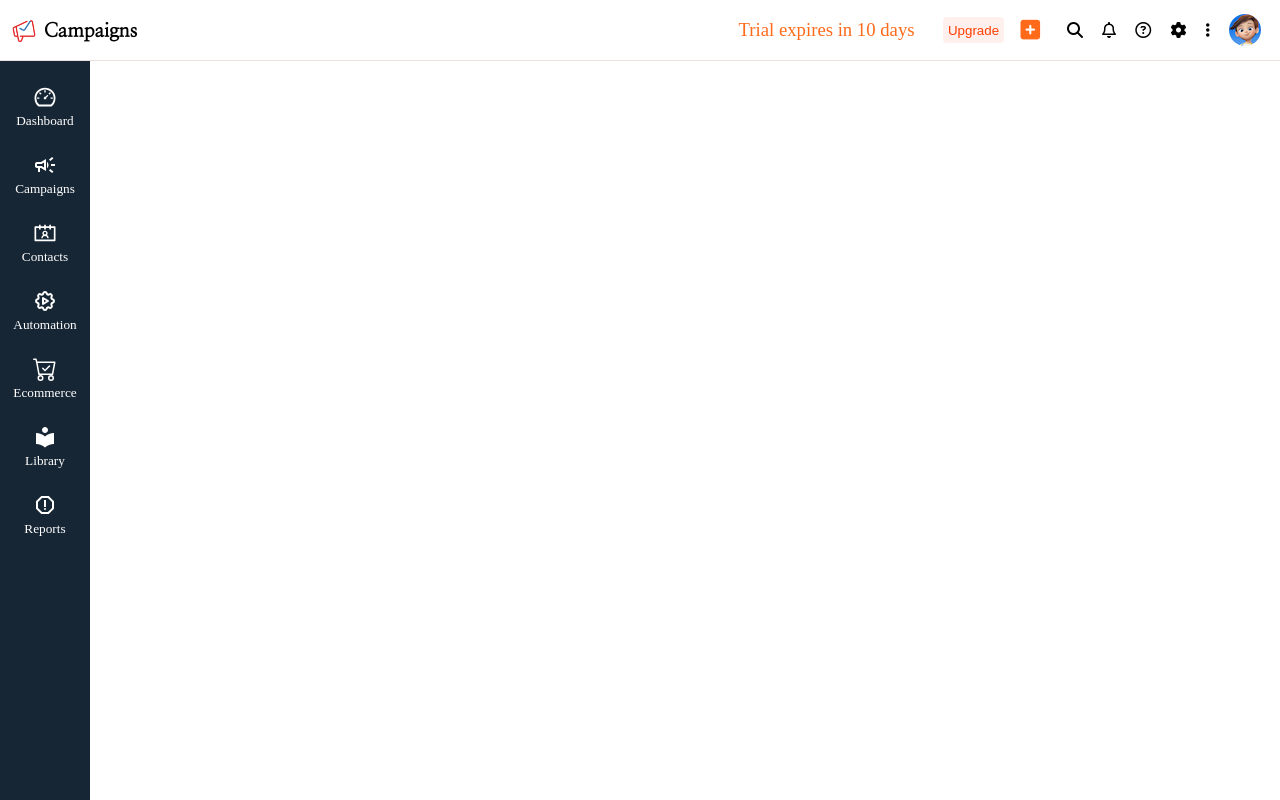
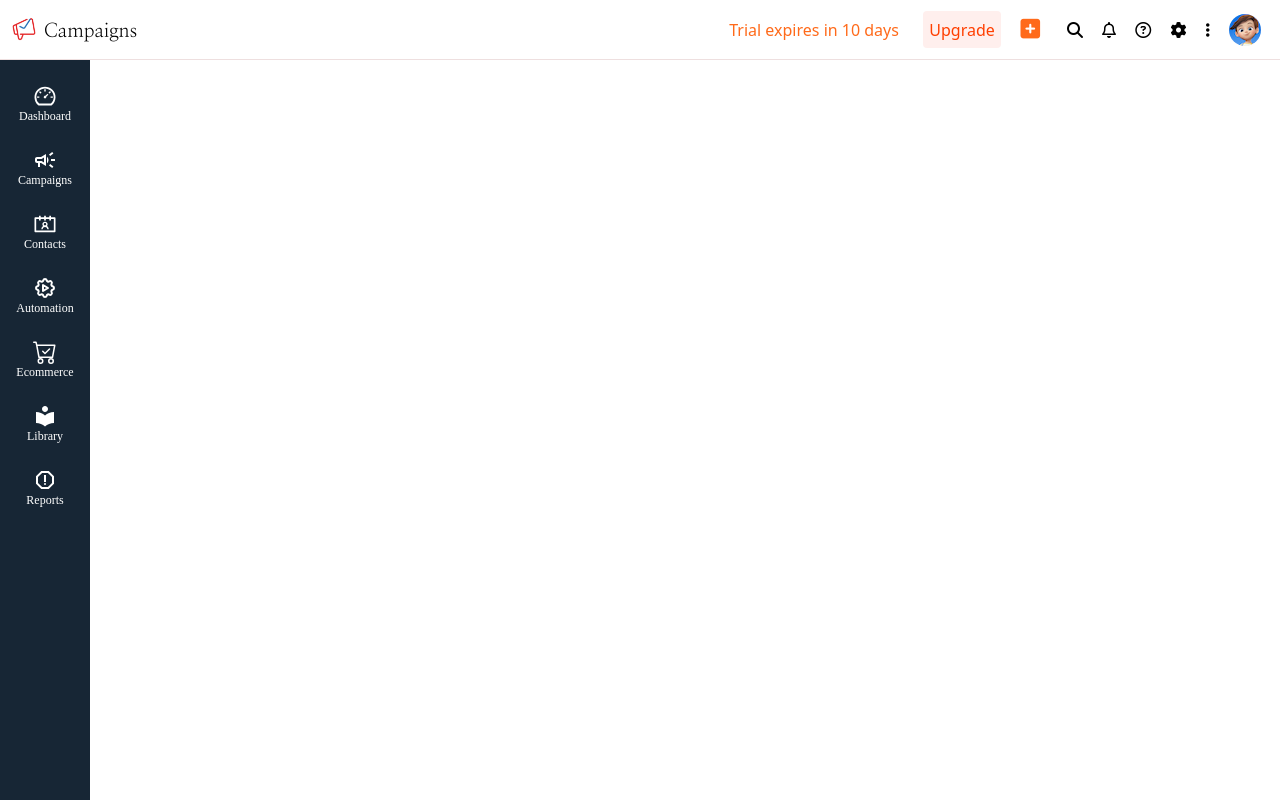
Before and after one commit to alenbabu/Zohodashboardsample, a React (Create React App) app: page / in a window 1280 px wide. Built offline with nearby package versions, Linux system fonts and the light colour scheme.

Commit message:
Sidenavbar is updated with tailwind css

```diff
--- a/package.json
+++ b/package.json
@@ -37,5 +37,8 @@
       "last 1 firefox version",
       "last 1 safari version"
     ]
+  },
+  "devDependencies": {
+    "tailwindcss": "^3.3.5"
   }
 }
--- a/src/Components/SideNavbar/Sidenavbar.js
+++ b/src/Components/SideNavbar/Sidenavbar.js
@@ -1,5 +1,4 @@
 import React from 'react'
-import './sidenavbar.css'
 import { AiOutlineDashboard, AiOutlineContacts } from "react-icons/ai"
 import { MdOutlineCampaign, MdLocalLibrary, MdOutlineReport } from "react-icons/md"
 import { TbSettingsAutomation } from "react-icons/tb"
@@ -20,23 +19,23 @@ function SideNavbar() {
     }
 
     return (
-        <div className='sidenavbar'>
-            <Link to="/dashboard" className='sidenavbar-content'>
+        <div className='bg-[#172635] w-[90px] h-screen flex flex-col items-center fixed text-[white]'>
+            <Link to="/dashboard" className='flex flex-col items-center  w-full no-underline text-[white] pt-[1.5em] hover:bg-[black] hover:border-b-2 hover:border-b-[cyan] hover:border-solid'>
                 <AiOutlineDashboard style={{ color: "white", fontSize: "1.5em" }} />
-                <h5 className='sidenavbar-titles'>Dashboard</h5>
+                <h5 className='font-[lighter] text-xs'>Dashboard</h5>
             </Link>
-            <Link to="/campaigns" className='sidenavbar-content'>
+            <Link to="/campaigns" className='flex flex-col items-center w-full no-underline text-[white] pt-[1.5em] hover:bg-[black] hover:border-b-2 hover:border-b-[cyan] hover:border-solid'>
                 <MdOutlineCampaign style={{ color: "white", fontSize: "1.5em" }} />
-                <h5 className='sidenavbar-titles'>Campaigns</h5>
+                <h5 className='font-[lighter] text-xs'>Campaigns</h5>
 
             </Link>
-            <div onClick={contactToggleDropdown} onMouseLeave={contactMouseLeave} className='sidenavbar-content'>
+            <div onClick={contactToggleDropdown} onMouseLeave={contactMouseLeave} className='flex flex-col items-center w-full no-underline text-[white] pt-[1.5em] hover:bg-[black] hover:border-b-2 hover:border-b-[cyan] hover:border-solid'>
                 <AiOutlineContacts style={{ color: "white", fontSize: "1.5em" }} />
-                <h5 className='sidenavbar-titles'>Contacts</h5>
+                <h5 className='font-[lighter] text-xs'>Contacts</h5>
                 {isDropdownopen && (
                     <div className="contacts-dropdown-menu">
                         <ul>
-                            <NavLink to="/contacts/allcontacts" className="active"><li>All Contacts</li></NavLink>
+                            <NavLink to="/contacts/allcontacts" className="no-underline text-[white]"><li>All Contacts</li></NavLink>
                             <li>Manage Lists</li>
                             <li>Manage Topics</li>
                             <li>Sync Service</li>
@@ -48,23 +47,23 @@ function SideNavbar() {
 
             </div>
 
-            <div className='sidenavbar-content'>
+            <div className='flex flex-col items-center w-full no-underline text-[white] pt-[1.5em] hover:bg-[black] hover:border-b-2 hover:border-b-[cyan] hover:border-solid'>
                 <TbSettingsAutomation style={{ color: "white", fontSize: "1.5em" }} />
-                <h5 className='sidenavbar-titles'>Automation</h5>
+                <h5 className='font-[lighter] text-xs'>Automation</h5>
             </div>
-            <div className='sidenavbar-content'>
+            <div className='flex flex-col items-center w-full no-underline text-[white] pt-[1.5em] hover:bg-[black] hover:border-b-2 hover:border-b-[cyan] hover:border-solid'>
                 <BsCartCheck style={{ color: "white", fontSize: "1.5em" }} />
-                <h5 className='sidenavbar-titles'>Ecommerce</h5>
+                <h5 className='font-[lighter] text-xs'>Ecommerce</h5>
 
             </div>
-            <div className='sidenavbar-content'>
+            <div className='flex flex-col items-center w-full no-underline text-[white] pt-[1.5em] hover:bg-[black] hover:border-b-2 hover:border-b-[cyan] hover:border-solid'>
                 <MdLocalLibrary style={{ color: "white", fontSize: "1.5em" }} />
-                <h5 className='sidenavbar-titles'>Library</h5>
+                <h5 className='font-[lighter] text-xs'>Library</h5>
 
             </div>
-            <div className='sidenavbar-content'>
+            <div className='flex flex-col items-center w-full no-underline text-[white] pt-[1.5em] hover:bg-[black] hover:border-b-2 hover:border-b-[cyan] hover:border-solid'>
                 <MdOutlineReport style={{ color: "white", fontSize: "1.5em" }} />
-                <h5 className='sidenavbar-titles'>Reports</h5>
+                <h5 className='font-[lighter] text-xs'>Reports</h5>
 
             </div>
 
--- /dev/null
+++ b/src/index.css
@@ -0,0 +1,3 @@
+@tailwind base;
+@tailwind components;
+@tailwind utilities;
--- a/src/index.js
+++ b/src/index.js
@@ -1,5 +1,6 @@
 import React from 'react';
 import ReactDOM from 'react-dom/client';
+import './index.css'
 import App from './App';
 import reportWebVitals from './reportWebVitals';
 
--- /dev/null
+++ b/tailwind.config.js
@@ -0,0 +1,8 @@
+/** @type {import('tailwindcss').Config} */
+module.exports = {
+  content: ["./src/**/*.{js,jsx,ts,tsx}"],
+  theme: {
+    extend: {},
+  },
+  plugins: [],
+}
```
Also changed, not shown: 1 other file (tests, documents, lock files or other folders).
